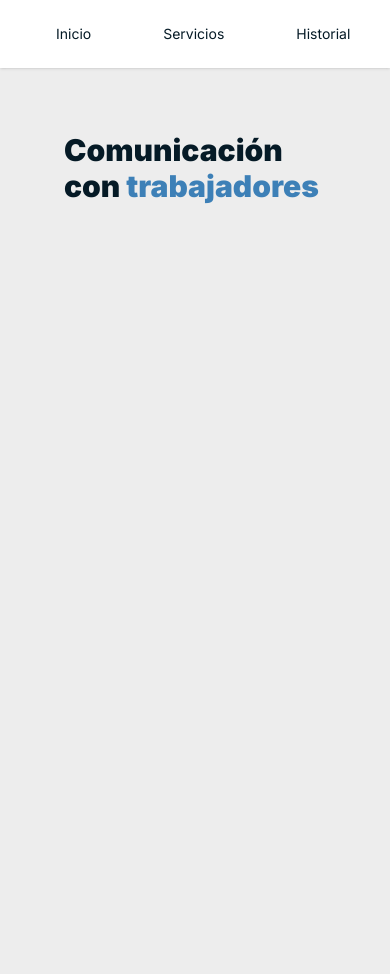
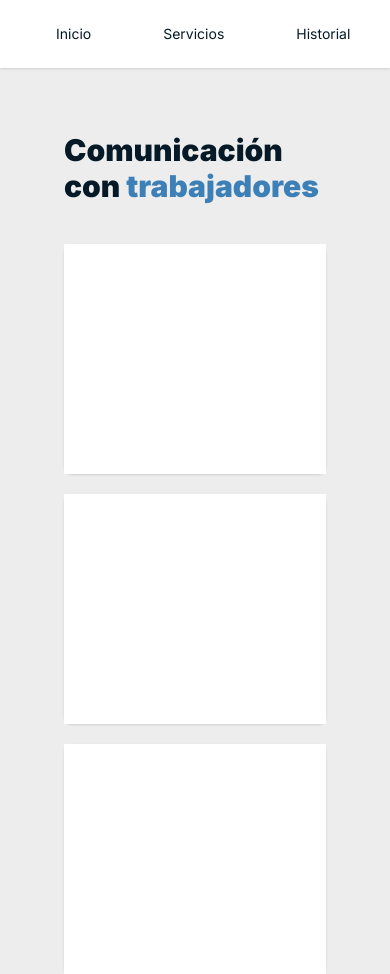
Before and after one commit to DavidToroHrr/oficiAR-front, a React (Vite) app: page /user-services in a window 390 px wide. Before the commit the page ends 844 px from the top, so only its background shows below. Built offline with nearby package versions, Linux system fonts and the light colour scheme; what @mercadopago/sdk-react would draw is missing.

Commit message:
first card responsive

```diff
--- a/src/components/ServiceCard/ServiceCard.jsx
+++ b/src/components/ServiceCard/ServiceCard.jsx
@@ -1,10 +1,15 @@
+import { Card } from "flowbite-react";
+
 export default function ServiceCard() {
     return (
-        /* W:1247 H:230 Figma — en responsive usamos w-full
-           px-16 ≈ paddingLeft/Right 63px
-           py-14 ≈ paddingTop/Bottom 54px
-           min-h-[230px] mantiene la altura mínima */
-        <div className="w-full bg-white rounded-lg shadow-sm px-16 py-14 min-h-[230px]">
-        </div>
+        <Card
+            theme={{
+                root: {
+                    base: "w-full !bg-white rounded-lg shadow-sm border-0",
+                    children: "px-16 py-14 min-h-[230px] !bg-white"
+                }
+            }}
+        >
+        </Card>
     );
 }
--- a/src/pages/userServices/UserServices.jsx
+++ b/src/pages/userServices/UserServices.jsx
@@ -15,6 +15,13 @@ export default function UserServices() {
                 Comunicación con <span className="text-light-blue">trabajadores</span>
             </h2>
 
+            {/* Cartas de servicio */}
+            <div className="flex flex-col gap-5 px-16">
+                <ServiceCard />
+                <ServiceCard />
+                <ServiceCard />
+            </div>
+
         </div>
     )
 }
```
